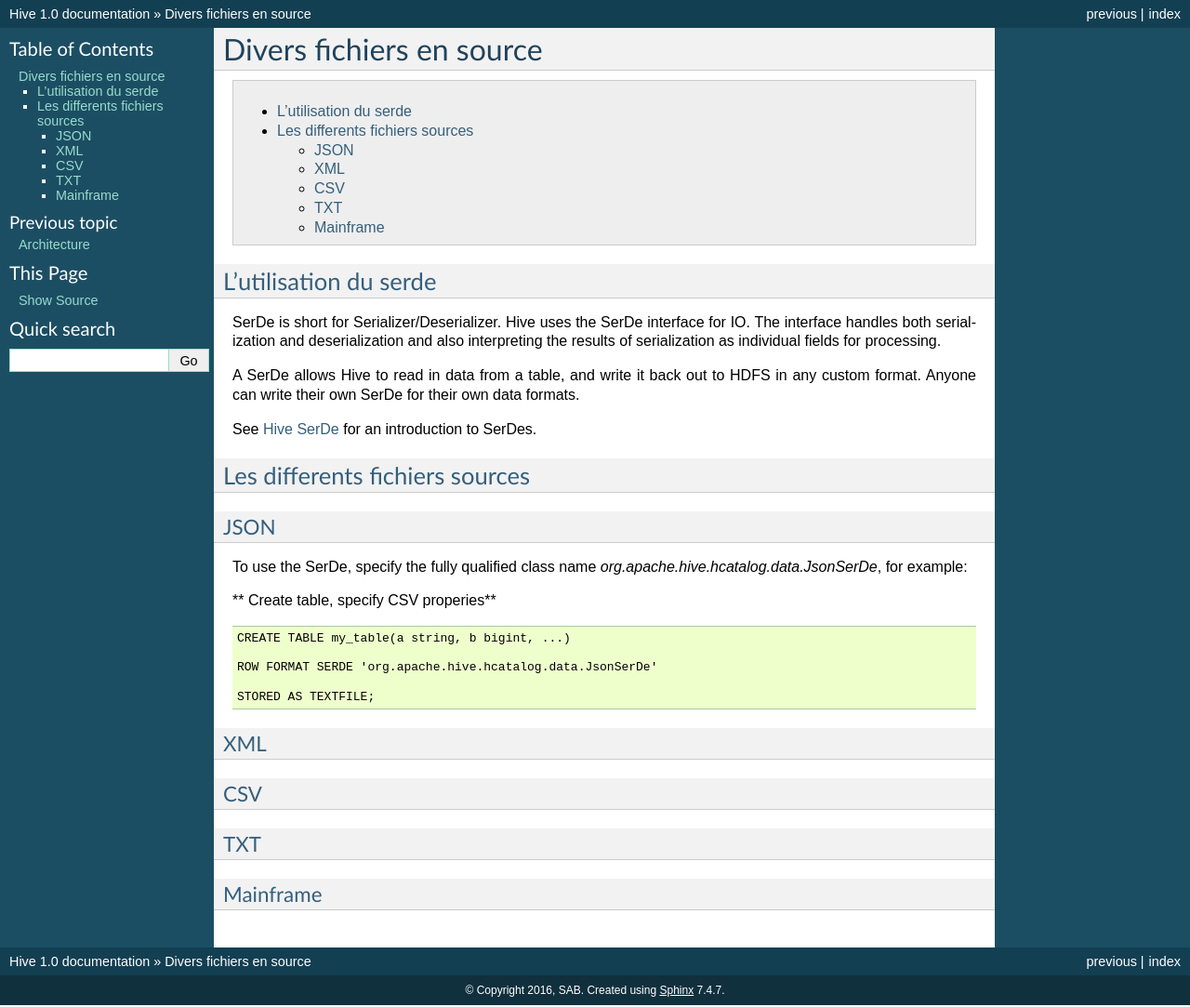
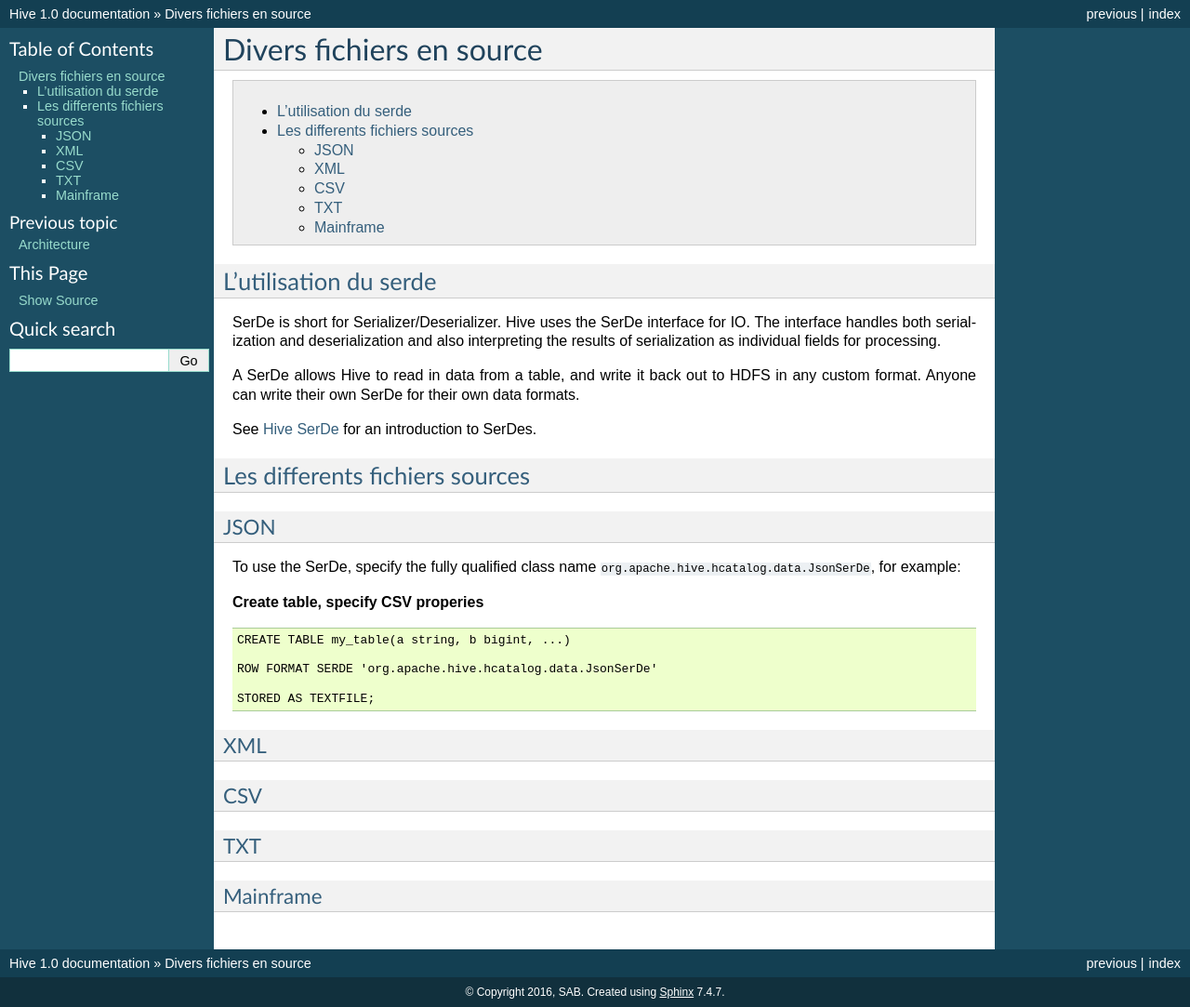
Before and after one commit to zizou221190/doc_hive, a Sphinx documentation site: the page built from first-doc/docs/divers-fichiers-en-source.rst, in a window 1280 px wide. Shown: the whole page at 93% size. Built offline with Sphinx 7.4.7, drawn with Linux system fonts in a browser that asks for light colours.

Commit message:
ajout docs

```diff
--- a/first-doc/docs/divers-fichiers-en-source.rst
+++ b/first-doc/docs/divers-fichiers-en-source.rst
@@ -26,9 +26,9 @@ Les differents fichiers sources
 JSON
 ^^^^
 
-To use the SerDe, specify the fully qualified class name `org.apache.hive.hcatalog.data.JsonSerDe`, for example:
+To use the SerDe, specify the fully qualified class name ``org.apache.hive.hcatalog.data.JsonSerDe``, for example:
 
-** Create table, specify CSV properies**
+**Create table, specify CSV properies**
 
 .. code-block:: yaml
 
```
